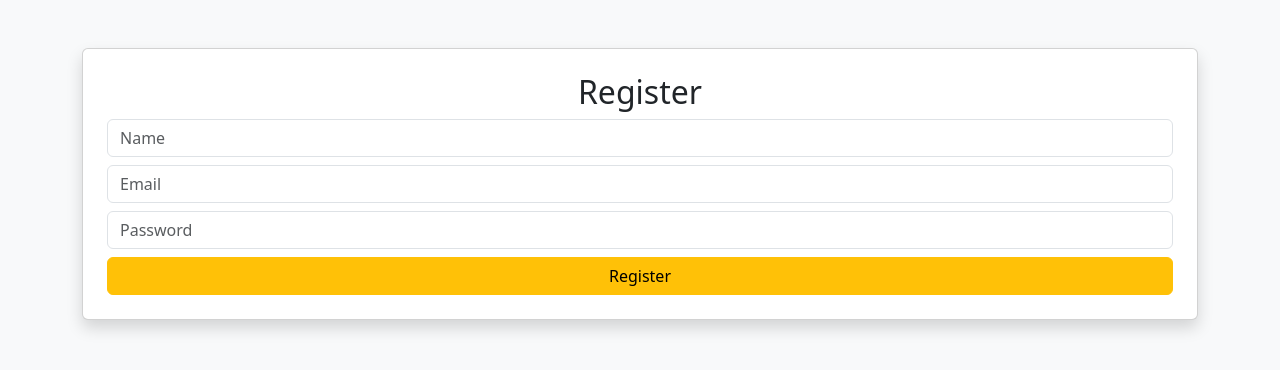
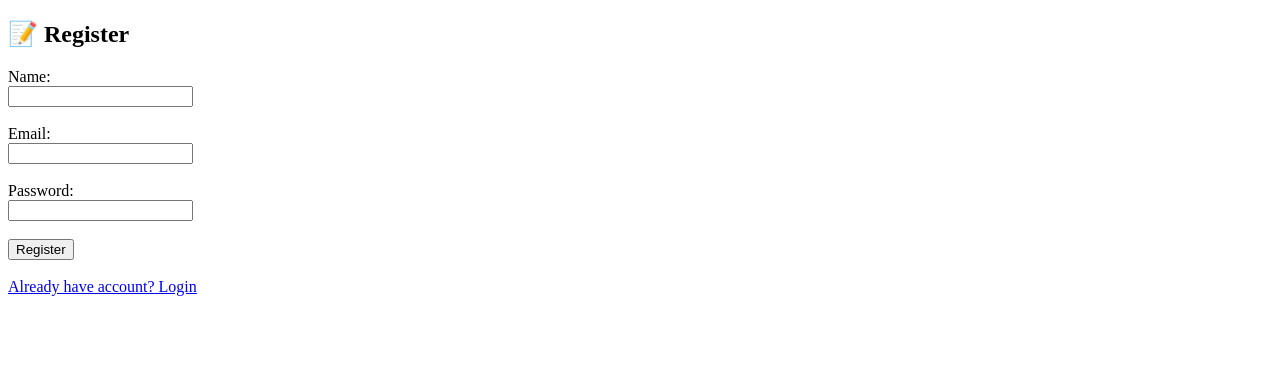
Before and after one commit to Somiya-manikandan/Aakash_travels, a Flask app: page /register in a window 1280 px wide. Shown: the top 370 px of the page. Run offline with Flask 3, Linux system fonts and the light colour scheme.

Commit message:
Update register.html

```diff
--- a/templates/register.html
+++ b/templates/register.html
@@ -2,23 +2,26 @@
 <html>
 <head>
     <title>Register</title>
-    <link href="https://cdn.jsdelivr.net/npm/bootstrap@5.3.0/dist/css/bootstrap.min.css" rel="stylesheet">
 </head>
+<body>
 
-<body class="bg-light">
+<h2>📝 Register</h2>
 
-<div class="container mt-5">
-    <div class="card p-4 shadow">
-        <h2 class="text-center">Register</h2>
+<form method="post">
+    <label>Name:</label><br>
+    <input type="text" name="name" required><br><br>
 
-        <form method="post">
-            <input type="text" name="name" class="form-control mb-2" placeholder="Name">
-            <input type="email" name="email" class="form-control mb-2" placeholder="Email">
-            <input type="password" name="password" class="form-control mb-2" placeholder="Password">
-            <button class="btn btn-warning w-100">Register</button>
-        </form>
-    </div>
-</div>
+    <label>Email:</label><br>
+    <input type="email" name="email" required><br><br>
+
+    <label>Password:</label><br>
+    <input type="password" name="password" required><br><br>
+
+    <button type="submit">Register</button>
+</form>
+
+<br>
+<a href="{{ url_for('login') }}">Already have account? Login</a>
 
 </body>
 </html>
```
